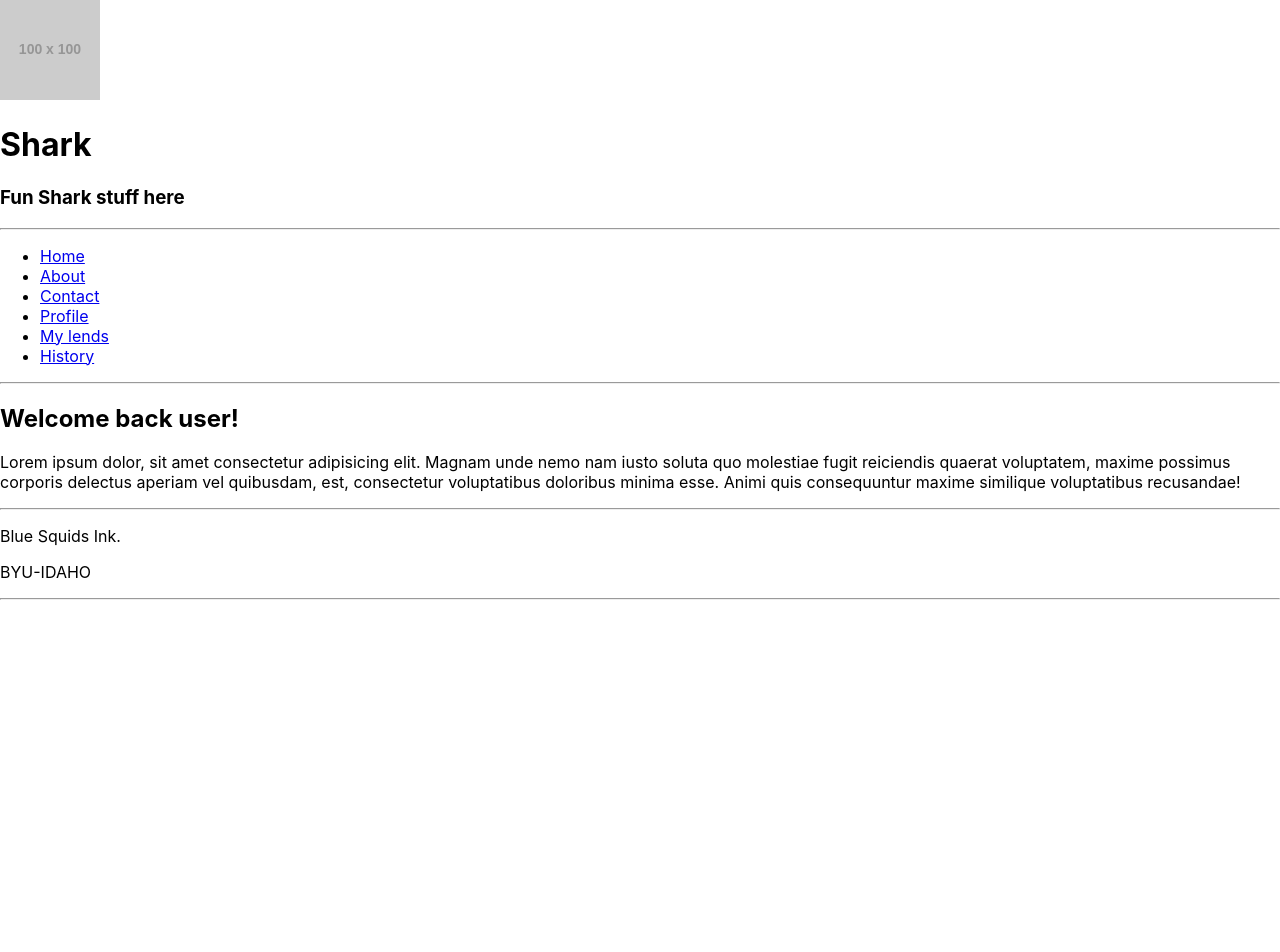
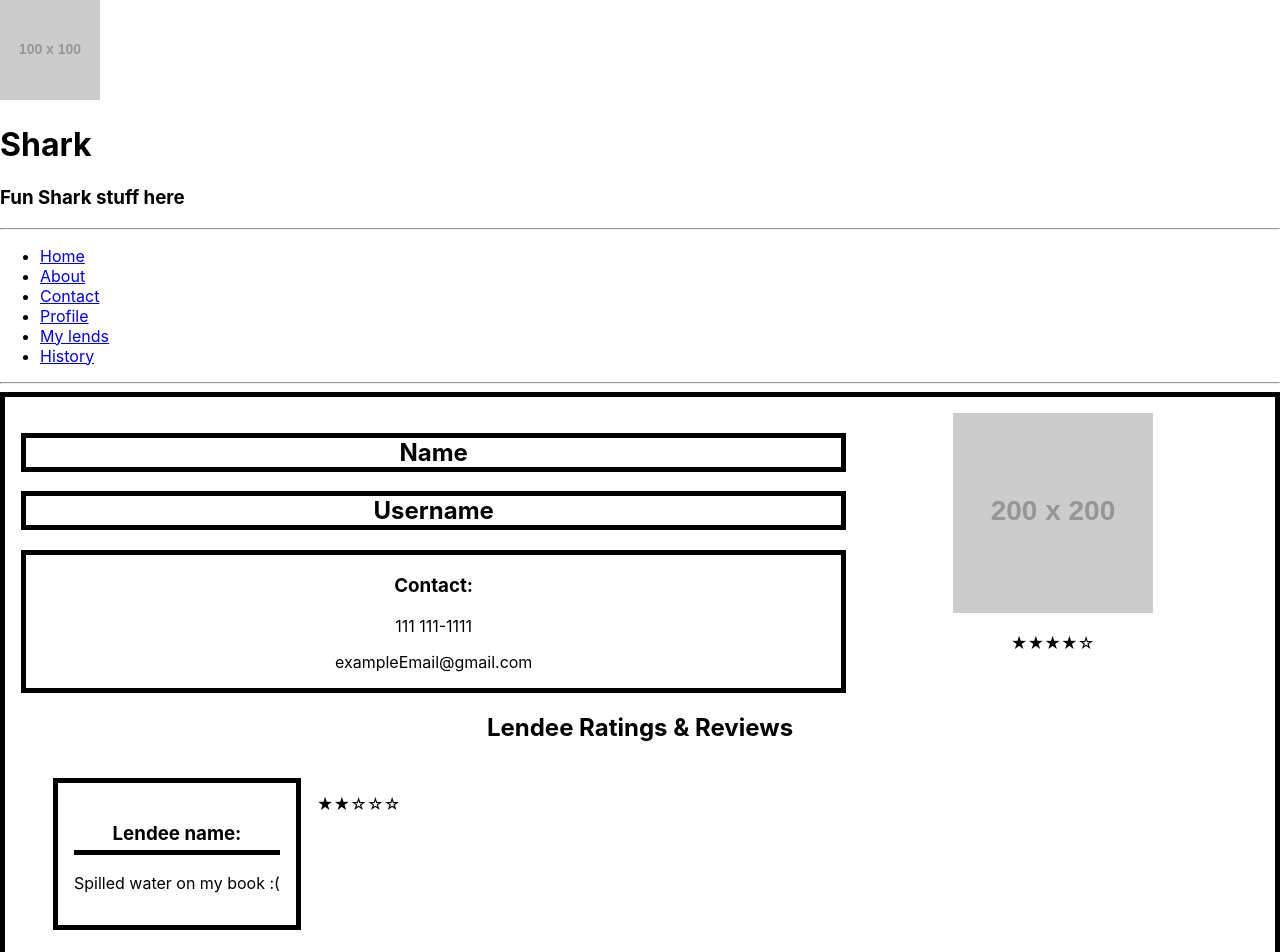
Before and after one commit to Cannon7/sharkreact, a React (Create React App) app in the folder Shark/main/: page /home in a window 1280 px wide. Shown: the top 952 px of the page. Before the commit the page ends 800 px from the top, so only its background shows below. Built offline with nearby package versions, Linux system fonts and the light colour scheme.

Commit message:
ella css?

```diff
--- a/Shark/main/src/App.js
+++ b/Shark/main/src/App.js
@@ -3,7 +3,7 @@ import { BrowserRouter, Routes, Route } from "react-router-dom"
 import NewUser from "./pages/new_user";
 import NewLend from "./pages/new_lend";
 import NoPage from "./pages/NoPage";
-import MainPage from "./pages/home";
+import HomePage from "./pages/home";
 import UserProfile from "./pages/profile";
 import MyHistory from "./pages/myhistory";
 import MyLends from "./pages/mylends";
@@ -16,7 +16,7 @@ function App() {
     <div>
       <BrowserRouter>
         <Routes>
-          <Route path="/home" element={<MainPage/>} />
+          <Route path="/home" element={<HomePage/>} />
           <Route index element={<NewLogin />} />
           <Route path="/newlogin" element={<NewLogin />} />
           <Route path="/newlend" element={<NewLend />} />
--- /dev/null
+++ b/Shark/main/src/ella.css
@@ -0,0 +1,43 @@
+
+#topSectionHome{
+    display: grid;
+    grid-template-columns: 1fr .5fr;
+    text-align: center;
+}
+
+#bodyCard{
+    border: 5px solid black;
+    padding: 1em;
+    margin: 0 auto;
+}
+
+.infoBox{
+    border: 5px black solid;
+}
+
+#bottomSectionHome{
+    text-align: center;
+}
+
+#lendeeRatings{
+    display: grid;
+    grid-template-columns: 1fr;
+    text-align: center;
+}
+
+#exampleLendeeGrid{
+    display: flex;
+    padding: 1em;
+}
+
+#exampleLendeeReviewCard{
+    border: 5px black solid;
+    margin: 0 1em;
+    text-align: center;
+    padding: 1em;
+}
+
+.underLined{
+    border-bottom: 5px solid black;
+    padding: .25em;
+}
--- a/Shark/main/src/pages/home.js
+++ b/Shark/main/src/pages/home.js
@@ -2,20 +2,49 @@ import React from 'react';
 import Header from '../components/header';
 import Footer from '../components/footer';
 import Nav from '../components/nav';
+import '../ella.css';
 
-function MainPage() {
+function HomePage() {
   return (
     <div>
         <Header></Header>
-        <main>
-            <Nav />
-            <h2>Welcome back user! </h2>
-            <p>Lorem ipsum dolor, sit amet consectetur adipisicing elit. Magnam unde nemo nam iusto soluta quo molestiae fugit reiciendis quaerat voluptatem, maxime possimus corporis delectus aperiam vel quibusdam, est, consectetur voluptatibus doloribus minima esse. Animi quis consequuntur maxime similique voluptatibus recusandae!</p>
-
+        <Nav />
+        <main className='body profileHome'>
+          <div id='bodyCard'>
+            <section id='topSectionHome'>
+              <section id='leftTopHome'>
+                <h2 className='infoBox'>Name </h2>
+                <h2 className='infoBox'>Username</h2>
+                <div id='contactBox' className='infoBox'>
+                  <h3>Contact:</h3>
+                  <p>111 111-1111</p>
+                  <p>exampleEmail@gmail.com</p>
+                </div>
+              </section>
+              <section id='rightTopHome'>
+                <img src='https://placehold.co/200x200' alt='profilePicture'></img>
+              <p>★★★★☆</p>
+              </section>
+            </section>
+            <section id='bottomSectionHome'>
+              <h1>Lendee Ratings & Reviews</h1>
+              <section id='lendeeRatings'>
+                <section id='exampleLendeeGrid'>
+                  <div id='exampleLendeeReviewCard'>
+                    <h3 className='underLined'>Lendee name:</h3>
+                    <p>Spilled water on my book :(</p>
+                  </div>
+                  <div >
+                    <p>★★☆☆☆</p>
+                  </div>
+                </section>
+              </section>
+            </section>
+          </div>
         </main>
         <Footer></Footer>
     </div>
   )
 };
 
-export default MainPage;
+export default HomePage;
```
